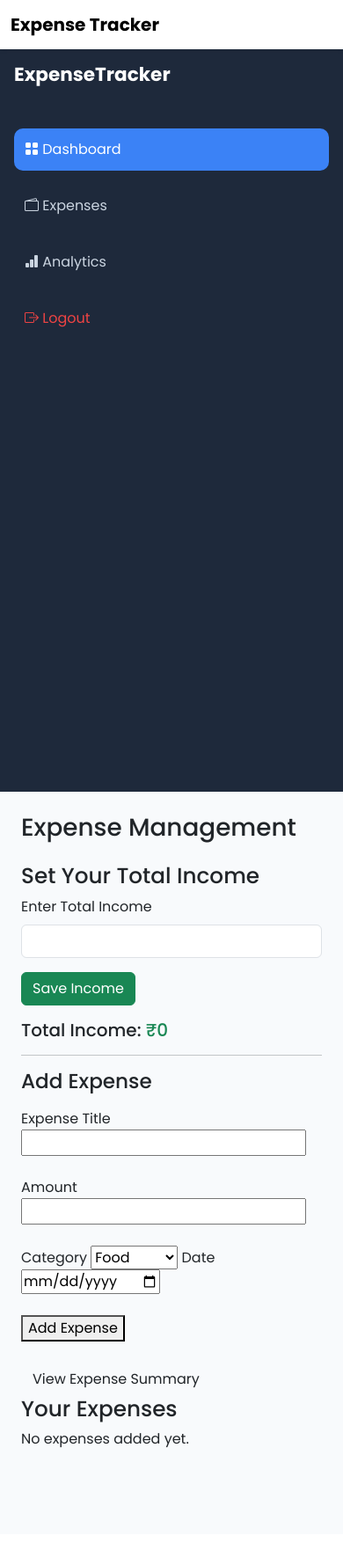
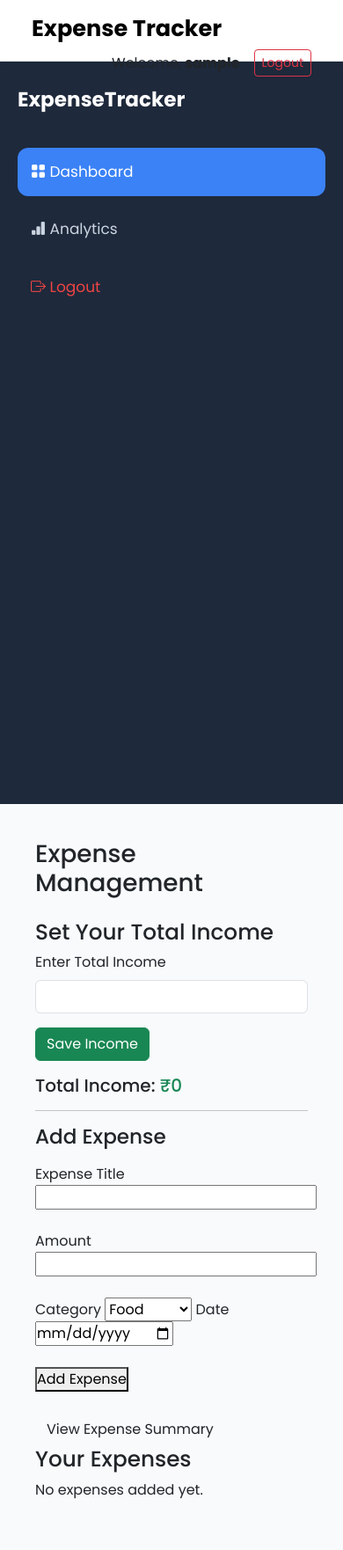
Before and after one commit to Ayush-OP00/Personal-Expense-Tracker, a Django app: page /manage/ in a window 390 px wide. Shown: the whole page at 88% size. Before the commit the page ends 1646 px from the top, so only its background shows below. Run offline with Django 5.2, Linux system fonts and the light colour scheme; the visitor is signed in with stand-in values (Sample User, id 1); data that the repository does not hold is empty.

Commit message:
Redesign dashboard layout with responsive sidebar and navbar

```diff
--- a/tracker/appTracker/static/css/main.css
+++ b/tracker/appTracker/static/css/main.css
@@ -1,13 +1,16 @@
-body{
-
-    font-family:'Poppins',sans-serif;
-
-    background:#f8fafc;
-
+*{
+    margin:0;
+    padding:0;
+    box-sizing:border-box;
 }
 
-main{
+body{
+    font-family:'Poppins',sans-serif;
+    background:#f1f5f9;
+}
+
+.content-area{
+    min-height:100vh;
+    padding:40px;
     background:#f8fafc;
-    min-height:100vh;
-
 }
--- a/tracker/appTracker/static/css/navbar.css
+++ b/tracker/appTracker/static/css/navbar.css
@@ -0,0 +1,17 @@
+.navbar{
+
+    height:70px;
+
+    background:white;
+
+    border-bottom:1px solid #e2e8f0;
+
+}
+
+.navbar-brand{
+
+    font-size:1.6rem;
+
+    font-weight:700;
+
+}
--- a/tracker/appTracker/static/css/sidebar.css
+++ b/tracker/appTracker/static/css/sidebar.css
@@ -6,9 +6,17 @@
 
     color:white;
 
+    padding:30px 20px;
+
 }
 
-.logo{
+.sidebar-header{
+
+    margin-bottom:40px;
+
+}
+
+.sidebar-header h3{
 
     color:white;
 
@@ -20,11 +28,15 @@
 
     color:#cbd5e1;
 
-    padding:12px;
+    padding:15px;
 
-    border-radius:10px;
+    margin-bottom:10px;
+
+    border-radius:12px;
 
     transition:.3s;
+
+    font-size:17px;
 
 }
 
@@ -36,15 +48,15 @@
 
 }
 
-.sidebar .nav-link.active{
+.sidebar .active{
 
     background:#3b82f6;
 
-    color:white;
+    color:white !important;
 
 }
 
-.logout{
+.logout-link{
 
     color:#ef4444 !important;
 
--- a/tracker/appTracker/templates/base.html
+++ b/tracker/appTracker/templates/base.html
@@ -40,16 +40,15 @@
 
     {% include 'includes/navbar.html' %}
 
-<div class="container-fluid">
+    <div class="container-fluid p-0">
 
-    <div class="row">
+        <div class="row g-0">
 
             {% include 'includes/sidebar.html' %}
 
-        <main class="col-md-10 ms-sm-auto px-4 py-4">
+            <main class="col-lg-10 col-md-9 content-area">
 
                 {% block content %}
-
                 {% endblock %}
 
             </main>
@@ -63,8 +62,6 @@
     <script src="https://cdn.jsdelivr.net/npm/chart.js"></script>
 
     <script src="{% static 'js/main.js' %}"></script>
-<script src="{% static 'js/charts.js' %}"></script>
-<script src="{% static 'js/theme.js' %}"></script>
 
 </body>
 
--- a/tracker/appTracker/templates/includes/navbar.html
+++ b/tracker/appTracker/templates/includes/navbar.html
@@ -8,19 +8,42 @@
 </head>
 
 <body>
-    <nav class="navbar navbar-expand-lg bg-white shadow-sm">
+    <nav class="navbar navbar-expand-lg bg-white shadow-sm px-4">
 
-        <div class="container-fluid">
+    <div class="container-fluid">
 
-            <span class="navbar-brand fw-bold">
+        <a class="navbar-brand fw-bold">
 
-                Expense Tracker
+            Expense Tracker
+
+        </a>
+
+        <div class="ms-auto d-flex align-items-center">
+
+            <span class="me-3">
+
+                Welcome,
+
+                <strong>
+
+                    {{ request.user.username }}
+
+                </strong>
 
             </span>
 
+            <a href="{% url 'logout' %}"
+               class="btn btn-outline-danger btn-sm">
+
+                Logout
+
+            </a>
+
         </div>
 
-    </nav>
+    </div>
+
+</nav>
 </body>
 
 </html>
--- a/tracker/appTracker/templates/includes/sidebar.html
+++ b/tracker/appTracker/templates/includes/sidebar.html
@@ -8,19 +8,24 @@
 </head>
 
 <body>
-    <div class="col-md-2 sidebar d-flex flex-column p-3">
+    <div class="col-lg-2 col-md-3 sidebar">
 
-    <h4 class="logo mb-5">
+    <div class="sidebar-header">
 
-        ExpenseTracker
+        <h3>
 
-    </h4>
+            ExpenseTracker
+
+        </h3>
+
+    </div>
 
     <ul class="nav flex-column">
 
-        <li class="nav-item mb-3">
+        <li class="nav-item">
 
-            <a href="#" class="nav-link active">
+            <a class="nav-link active"
+               href="{% url 'manage' %}">
 
                 <i class="bi bi-grid-fill"></i>
 
@@ -30,21 +35,10 @@
 
         </li>
 
-        <li class="nav-item mb-3">
+        <li class="nav-item">
 
-            <a href="{% url 'manage' %}" class="nav-link">
-
-                <i class="bi bi-wallet2"></i>
-
-                Expenses
-
-            </a>
-
-        </li>
-
-        <li class="nav-item mb-3">
-
-            <a href="{% url 'dashboard' %}" class="nav-link">
+            <a class="nav-link"
+               href="{% url 'dashboard' %}">
 
                 <i class="bi bi-bar-chart-fill"></i>
 
@@ -54,9 +48,10 @@
 
         </li>
 
-        <li class="nav-item mt-auto">
+        <li class="nav-item">
 
-            <a href="{% url 'logout' %}" class="nav-link logout">
+            <a class="nav-link logout-link"
+               href="{% url 'logout' %}">
 
                 <i class="bi bi-box-arrow-right"></i>
 
--- a/tracker/appTracker/views.py
+++ b/tracker/appTracker/views.py
@@ -71,12 +71,15 @@ def manage_expenses(request):
     expenses = Expense.objects.filter(user = request.user)
     incomes = Income.objects.filter(user = request.user)
 
-    total_income = sum([i.amount for i in incomes])
+    total_income = (
+    incomes.aggregate(total=Sum("amount"))["total"] or 0
+)
 
     return render(request, 'dashboard/manage.html', {'expenses':expenses, 'total_income': total_income})
 
 # edit expense
 
+@login_required
 def edit_expense(request, id):
     expense =  get_object_or_404(Expense, id=id, user=request.user)
 
@@ -94,6 +97,7 @@ def edit_expense(request, id):
 
 # Delete Expense
 
+@login_required
 def delete_expense(request, id):
 
     if request.method == "POST":
```
Lines whose indentation alone changed are shown as unchanged.
